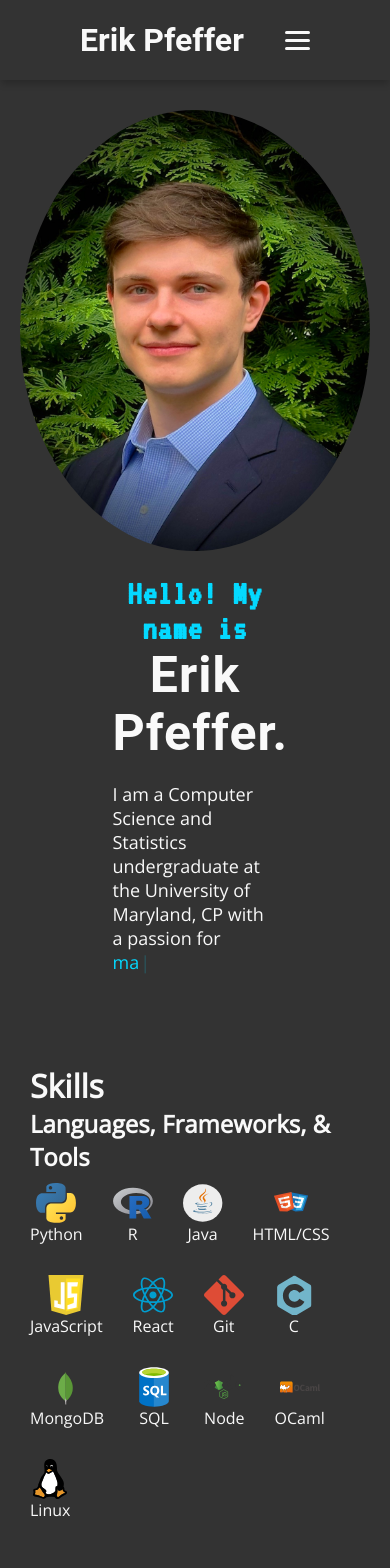
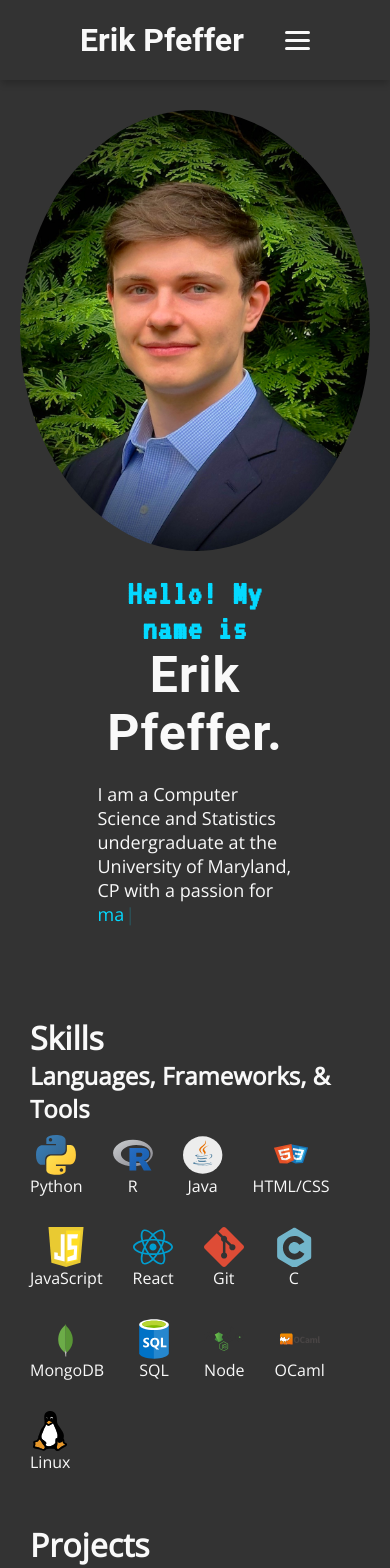
Before and after one commit to E-code804/portfoliosite, a React (Create React App) app: page / in a window 390 px wide. Shown: the top 1568 px of the page. Built offline with nearby package versions, Linux system fonts and the light colour scheme.

Commit message:
Made more changes to mobile styles.

```diff
--- a/src/components/About.js
+++ b/src/components/About.js
@@ -29,7 +29,10 @@ const About = ({ darkMode }) => {
                   .typeString("machine learning.")
                   .pauseFor(1500)
                   .deleteAll()
-                  .typeString("full-stack development.")
+                  .typeString("software engineering.")
+                  .pauseFor(1500)
+                  .deleteAll()
+                  .typeString("full-stack.")
                   .pauseFor(1500)
                   .deleteAll()
                   .typeString("data science.")
--- a/src/components/Content.js
+++ b/src/components/Content.js
@@ -8,7 +8,9 @@ const Content = ({ darkMode }) => {
     <div className={`content ${darkMode ? "dark-bg" : ""}`}>
       <About darkMode={darkMode} />
       <SkillsContainer darkMode={darkMode} />
-      <h1 className={`${darkMode ? "dark-text" : ""}`}>Projects</h1>
+      <h1 id="project-header" className={`${darkMode ? "dark-text" : ""}`}>
+        Projects
+      </h1>
       <ProjectsContainer darkMode={darkMode} />
     </div>
   );
--- a/src/style.css
+++ b/src/style.css
@@ -345,14 +345,13 @@ main {
     margin-bottom: 25px;
     margin-top: 60px;
   }
-  .about-section {
-    margin: 0;
-  }
+
   .content {
     padding: 0 100px;
   }
 
   .about-section {
+    margin: 0;
     text-align: center;
     flex-direction: column-reverse;
     align-items: center;
@@ -450,11 +449,21 @@ main {
 
 @media screen and (max-width: 625px) {
   .content {
-    padding: 10px 30px 0px;
+    padding: 10px 0px 0px;
   }
 
   .projects-container {
     grid-template-columns: repeat(auto-fill, minmax(300px, 1fr));
+    padding: 0 30px;
+  }
+
+  #project-header {
+    padding: 0 30px;
+    margin-bottom: 20px;
+  }
+
+  .skills-container {
+    padding: 0 30px;
   }
 }
 
```
